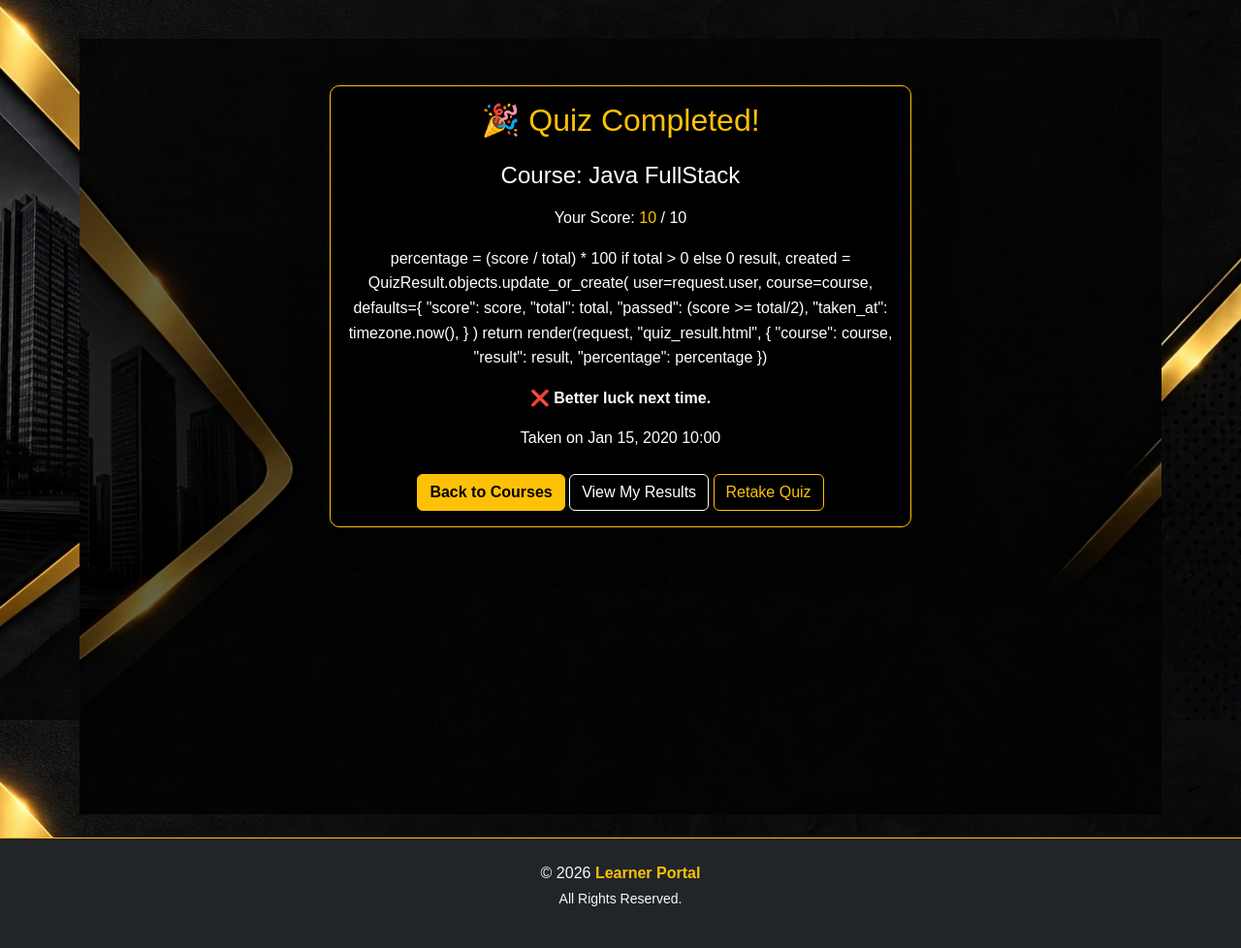
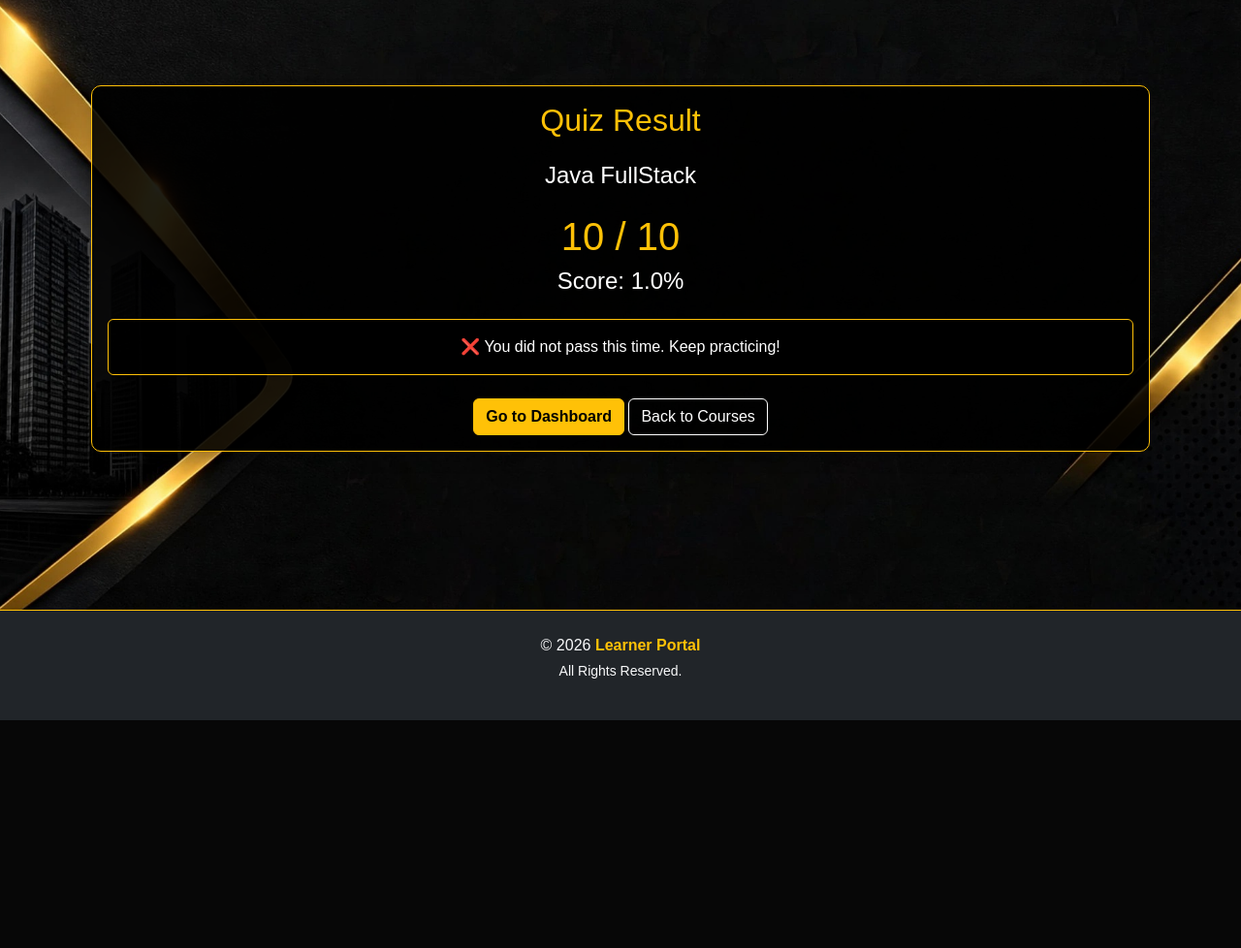
Before and after one commit to Navya-379/learner-portal, a Django app: template core/templates/quiz_result.html in a window 1280 px wide. Shown: the part 57-1035 px from the top of the page at 97% size. After the commit the page ends 800 px from the top, so only its background shows below. Run offline with Django 5.2, Linux system fonts and the light colour scheme; data comes from the database, SQL or seed files in the repository; tables that the repository leaves empty hold one stand-in row (values such as "Sample post"); the template is opened without the code that fills it: values that come from a table or form of the project are taken from there, most other values are stand-ins (such as "Sample title", 1, 10 or a date in 2020).

Commit message:
Update quiz_result.html

```diff
--- a/core/templates/quiz_result.html
+++ b/core/templates/quiz_result.html
@@ -1,68 +1,76 @@
+
 {% extends "base.html" %}
-{% load static %}
+
 {% block title %}Quiz Result{% endblock %}
 
 {% block content %}
-<section id="quiz-result" class="py-5 text-light"
-         style="background: url('{% static "updated.jpeg" %}') no-repeat center center/cover; min-height: 100vh; position: relative;">
-  <!-- Overlay -->
-  <div style="position:absolute; top:0; left:0; width:100%; height:100%; background-color:rgba(0,0,0,0.6);"></div>
 
-  <div class="container position-relative">
-    <div class="card bg-dark text-light shadow-lg mx-auto" style="max-width: 600px;">
+<div class="container py-5">
+
+    <div class="card bg-dark text-light border-warning shadow">
+
         <div class="card-body text-center">
-        <h2 class="text-warning mb-4">🎉 Quiz Completed!</h2>
-        <h4 class="mb-3">Course: {{ course.title }}</h4>
 
-        {% if error %}
-          <!-- Case: No questions available -->
-          <p class="lead text-danger">{{ error }}</p>
-        {% elif result %}
-          <!-- Case: Quiz has results -->
-          <p class="lead">
-            Your Score: <span class="text-warning">{{ result.score }}</span> / {{ result.total }}
-          </p>
-          <p class="lead">
-            percentage = (score / total) * 100 if total > 0 else 0
+            <h2 class="text-warning mb-4">
+                Quiz Result
+            </h2>
 
-result, created = QuizResult.objects.update_or_create(
-    user=request.user,
-    course=course,
-    defaults={
-        "score": score,
-        "total": total,
-        "passed": (score >= total/2),
-        "taken_at": timezone.now(),
-    }
-)
+            {% if result %}
 
-return render(request, "quiz_result.html", {
-    "course": course,
-    "result": result,
-    "percentage": percentage
-})
+                <h4>{{ course.title }}</h4>
 
-          </p>
+                <div class="my-4">
+
+                    <h1 class="text-warning">
+                        {{ result.score }} / {{ result.total }}
+                    </h1>
+
+                    <h4>
+                        Score: {{ percentage|floatformat:1 }}%
+                    </h4>
+
+                </div>
 
                 {% if result.passed %}
-            <p class="text-success fw-bold">✅ Congratulations! You passed.</p>
+
+                    <div class="alert alert-success">
+                        🎉 Congratulations! You passed the quiz.
+                    </div>
+
                 {% else %}
-            <p class="text-danger fw-bold">❌ Better luck next time.</p>
+
+                    <div class="alert alert-danger">
+                        ❌ You did not pass this time. Keep practicing!
+                    </div>
+
                 {% endif %}
 
-          <p class="mt-3 text-muted">Taken on {{ result.taken_at|date:"M d, Y H:i" }}</p>
             {% else %}
-          <p class="text-muted">No result available.</p>
+
+                <div class="alert alert-warning">
+                    No quiz result found.
+                </div>
+
             {% endif %}
 
             <div class="mt-4">
-          <a href="{% url 'course_list' %}" class="btn btn-warning">Back to Courses</a>
 
-          <a href="{% url 'my_results' %}" class="btn btn-outline-light">View My Results</a>
-          <a href="{% url 'take_quiz' course.id %}" class="btn btn-outline-warning">Retake Quiz</a>
+                <a href="{% url 'dashboard' %}"
+                   class="btn btn-warning">
+                    Go to Dashboard
+                </a>
+
+                <a href="{% url 'course_list' %}"
+                   class="btn btn-outline-light">
+                    Back to Courses
+                </a>
+
             </div>
+
         </div>
+
     </div>
+
 </div>
-</section>
+
 {% endblock %}
```
Lines whose indentation alone changed are shown as unchanged.
